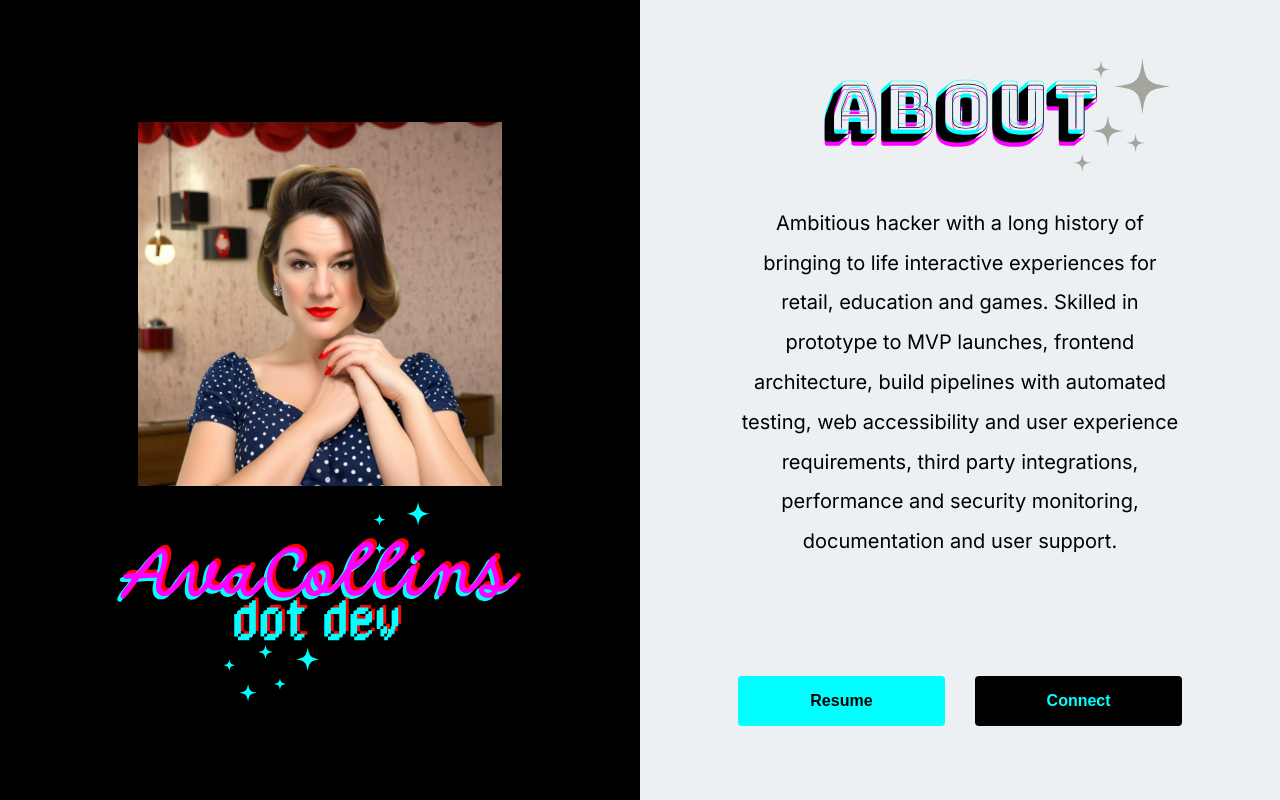
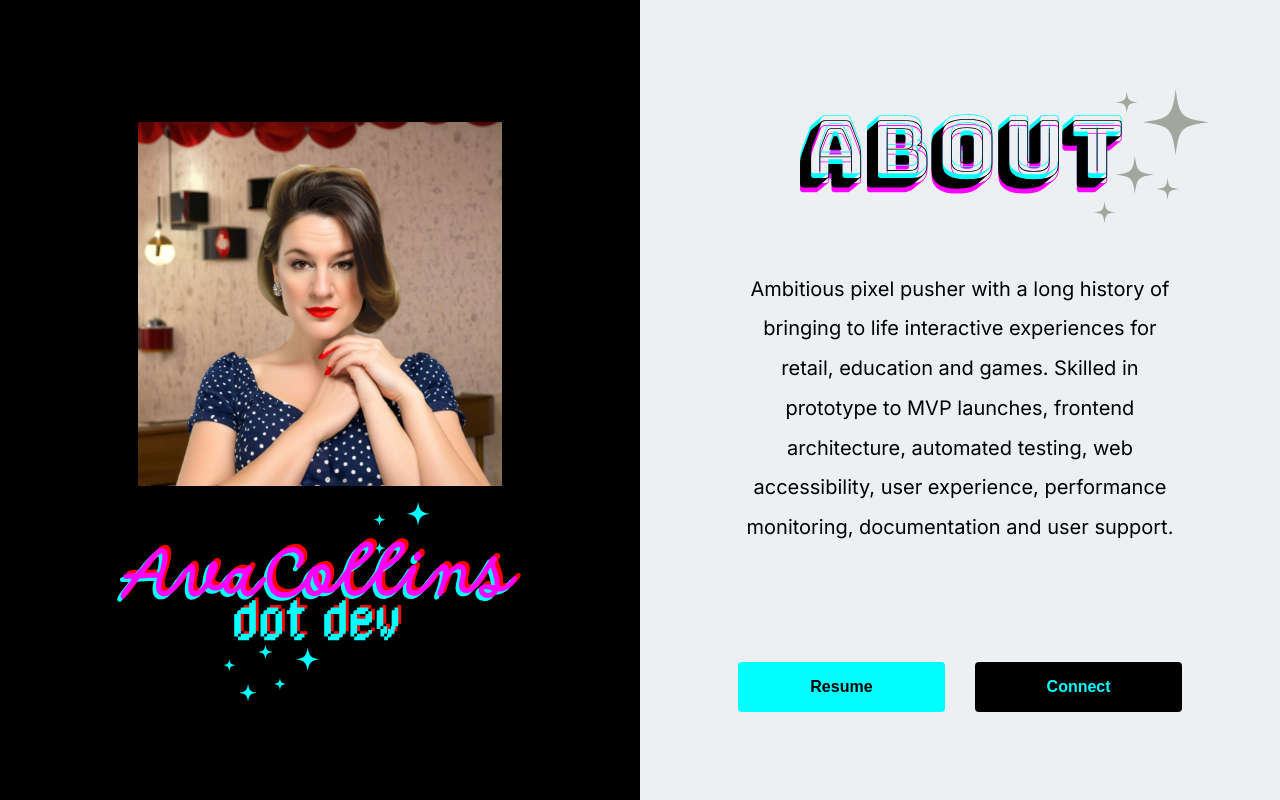
Before and after one commit to avacollins/avacollins.dev, a Next.js app: page / in a window 1280 px wide. Shown: the top 800 px of the page. Built offline with nearby package versions, Linux system fonts and the light colour scheme.

Commit message:
refactor: copy on work experiences

```diff
--- a/app/constants.tsx
+++ b/app/constants.tsx
@@ -93,8 +93,8 @@ export const worklist: WorklistProp[] = [
       {
         title: 'Sansar Mobile',
         text: [
-          `Sansar Mobile application was an extension of Sansar virtual events platform that added the ability to view events from iPhone and Andriod. In reaction to Covid our first show was part of the renowned Glastonbury concert series in England. The 2020 Shangri - La festival went full virtual reality for Lost Horizon shows, artists performed via avatars in Sansar to a live, virtual, audience.`,
-          `The event was extravagant, custom stages were built to replicate the outdoor experience, state of the art image capture technology was used to stream performers, every detail was professionally crafted to AAA game quality at the time. Merchandise, coined ‘Verch’,  was designed and sold to concert goers through the store and injected some earnings into resident wallets as well as introduced a whole new audience to the platform. It was rumored that Fatboy Slim was hanging out on the dance floor completely anonymous enjoying himself as much as everyone else.`,
+          `Sansar Mobile application was an extension of Sansar virtual events platform adding the ability to view events from iPhone and Andriod. Our first show was part of the renowned Glastonbury concert series in England. The 2020 Shangri - La festival went full virtual reality for Lost Horizon shows, artists performed via avatars in Sansar to a live, virtual, audience.`,
+          `The event was extravagant, custom stages were built to replicate the outdoor experience, state of the art image capture technology was used to stream performers, every detail was professionally crafted to AAA game quality. Merchandise, coined ‘Verch’,  was designed and sold to concert goers through the store and injected some earnings into resident wallets as well as introduced a whole new audience to the platform. It was rumored that Fatboy Slim was hanging out on the dance floor completely anonymous enjoying himself as much as everyone else.`,
           `Unfortunately this event would be the last of such proportions under Linden Lab. The high cost of production and maintenance was not sustainable as the barrier to entry for VR hardware remained high and the number of daily active users remained low.`
         ],
         media: {
@@ -129,9 +129,8 @@ export const worklist: WorklistProp[] = [
     details: [{
       title: 'Amazon Creative Services',
       text: [
-        `Amazon’s retail storefront underwent a significant transformation thanks to the Amazon Creative Services UX team. They improved the look and feel of the store and patented UX patterns, such as mega dropdowns, that are now common on large retail websites.`,
-        `While working with Creative Services I assisted UX designers in demonstrating rapid prototyping of dynamic widgets that pulled data from the recommendations engine. The designers coded the widget layouts and styling with instructions for behavior to be integrated into the existing Amazon stack via CMS-controlled slots that could contain server scripts for accessing internal Amazon services and data.`,
-        `The widgets were designed assuming dynamic backend data for user choices and product browsing, but the data was actually static upon page load. To address this, we hacked an AJAX proxy page via CMS to expose internal APIs by converting PERL query responses into JSON text on a page. This was before the fetch API was added to browsers, and asynchronous activity was more laborious to achieve. However, trusted iframes and JSON-formatted text were easy to grab from the DOM and parse into plain JavaScript in order to make dynamic widgets that required no page reloads.`
+        `Amazon Creative Services team improved the look and feel of the amazon.com retail store and patented UX patterns, such as mega dropdowns, that are now commonplace on retail websites.`,
+        `As a team member I assisted UX designers in demonstrating rapid prototyping of dynamic widgets that pulled live data from the recommendations engine. The widgets were designed assuming dynamic backend data for user choices and product browsing, but the data was actually static upon page load. To address this, we hacked an AJAX proxy page via CMS to expose internal APIs by converting PERL query responses into JSON text on a page. This was before the fetch API was added to browsers, and asynchronous activity was more laborious to achieve. However, trusted iframes and JSON-formatted text were easy to grab from the DOM and parse into plain JavaScript in order to make dynamic widgets that required no page reloads.`
       ],
       media: {
         type: 'image',
@@ -146,7 +145,7 @@ export const worklist: WorklistProp[] = [
     details: [{
       title: 'Nordstrom Online',
       text: [
-        `Supported the Nordstrom frontend by developing interactive shopping experiences that enhance the overall user experience. Collaborated closely with UX usability groups and other data-driven feedback mechanisms to ensure that the features were prepared and tested thoroughly. `
+        `Supported the Nordstrom frontend by developing interactive shopping experiences that enhance the overall user experience. Collaborated closely with UX department to conduct usability tests and other data-driven feedback mechanisms to ensure that the features were vetted thoroughly. `
       ],
       media: {
         type: 'image',
--- a/app/page.tsx
+++ b/app/page.tsx
@@ -35,11 +35,10 @@ export default function Home() {
     <React.Fragment>
       <main className="main">
         <Hero
-          abouttext="Ambitious hacker with a long history of bringing to life
+          abouttext="Ambitious pixel pusher with a long history of bringing to life
               interactive experiences for retail, education and games. Skilled
-              in prototype to MVP launches, frontend architecture, build pipelines with automated testing, web accessibility and
-              user experience requirements, third party integrations, performance and security monitoring,
-              documentation and user support."
+              in prototype to MVP launches, frontend architecture, automated testing, web accessibility,
+              user experience, performance monitoring, documentation and user support."
           resume={navResume}
           connect={navConnect} />
       </main>
```
